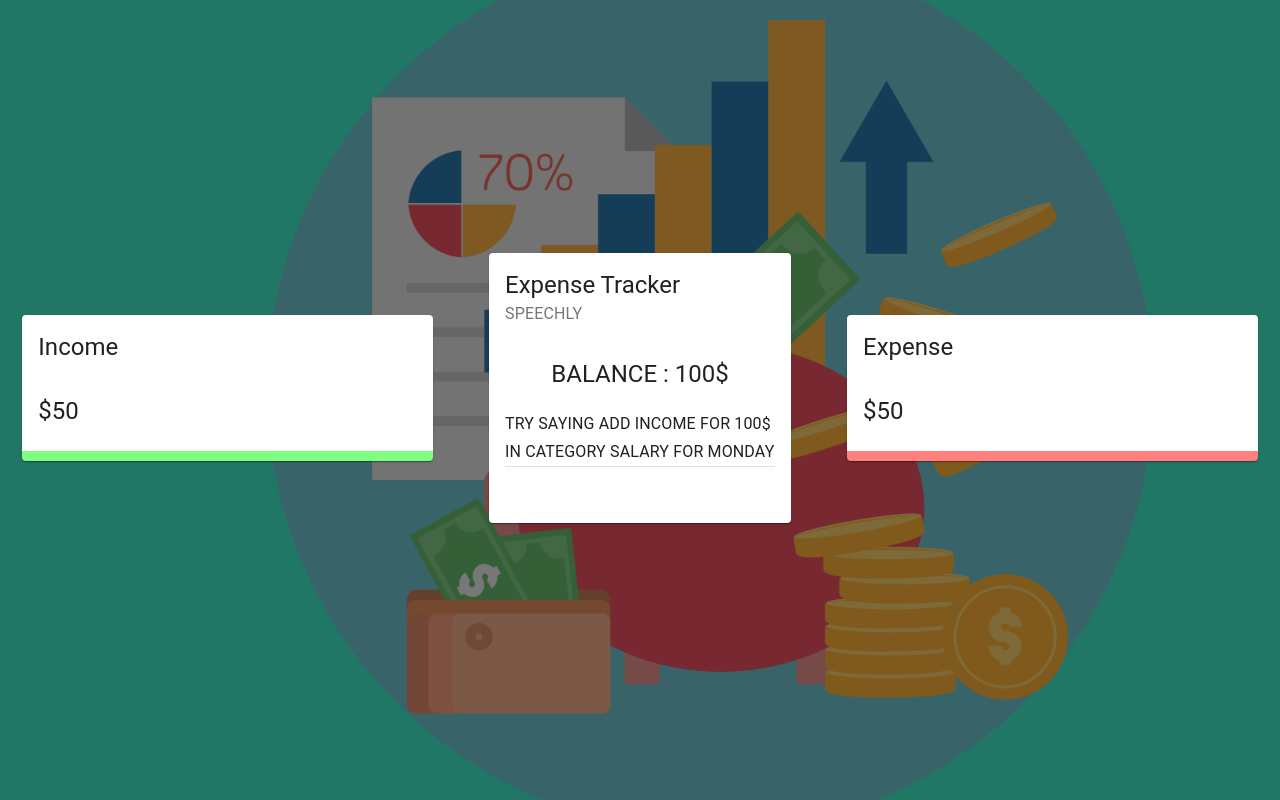
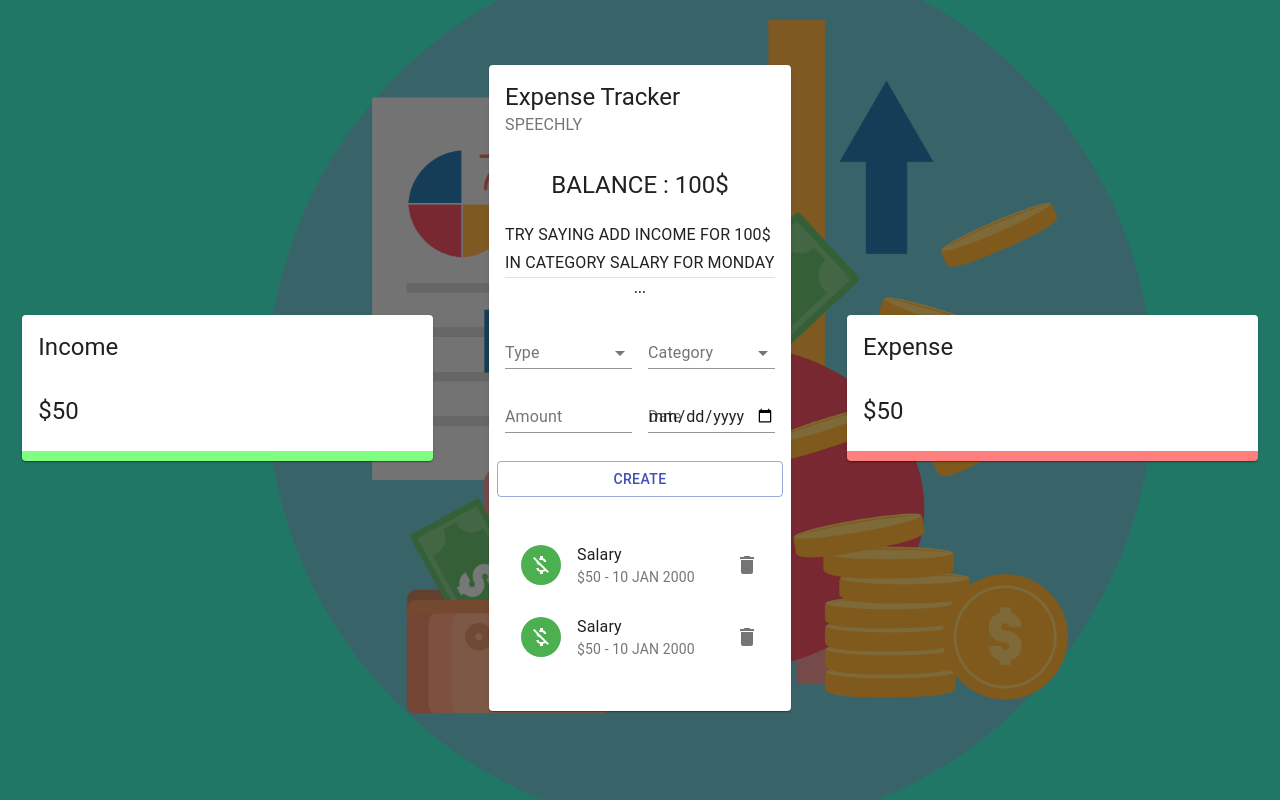
Before and after one commit to Assassin1771/EXPENSE-TRACKER, a React (Create React App) app in the folder app/: page / in a window 1280 px wide. Built offline with nearby package versions, Linux system fonts and the light colour scheme.

Commit message:
List created to display all transactions

```diff
--- /dev/null
+++ b/app/src/components/Main/List/List.js
@@ -0,0 +1,82 @@
+import React, { useContext } from "react";
+import {
+  List as MUIList,
+  ListItem,
+  ListItemAvatar,
+  Avatar,
+  ListItemText,
+  ListItemSecondaryAction,
+  IconButton,
+  Slide,
+} from "@material-ui/core";
+import { Delete, MoneyOff } from "@material-ui/icons";
+
+// import { ExpenseTrackerContext } from "../../../context/context";
+import useStyles from "./styles";
+
+const List = () => {
+  const classes = useStyles();
+
+  const transactions = [
+    {
+      id: 1,
+      type: "Income",
+      category: "Salary",
+      amount: 50,
+      date: "10 JAN 2000",
+    },
+    {
+      id: 2,
+      type: "Income",
+      category: "Salary",
+      amount: 50,
+      date: "10 JAN 2000",
+    },
+    {
+      id: 3,
+      type: "Income",
+      category: "Salary",
+      amount: 50,
+      date: "10 JAN 2000",
+    },
+  ];
+
+  return (
+    <MUIList dense={false} className={classes.list}>
+      {transactions.map((transaction) => (
+        <Slide
+          direction="down"
+          in
+          mountOnEnter
+          unmountOnExit
+          key={transaction.id}
+        >
+          <ListItem>
+            <ListItemAvatar>
+              <Avatar
+                className={
+                  transaction.type === "Income"
+                    ? classes.avatarIncome
+                    : classes.avatarExpense
+                }
+              >
+                <MoneyOff />
+              </Avatar>
+            </ListItemAvatar>
+            <ListItemText
+              primary={transaction.category}
+              secondary={`$${transaction.amount} - ${transaction.date}`}
+            />
+            <ListItemSecondaryAction>
+              <IconButton edge="end" aria-label="delete" onClick="">
+                <Delete />
+              </IconButton>
+            </ListItemSecondaryAction>
+          </ListItem>
+        </Slide>
+      ))}
+    </MUIList>
+  );
+};
+
+export default List;
--- /dev/null
+++ b/app/src/components/Main/List/styles.js
@@ -0,0 +1,17 @@
+import { makeStyles } from "@material-ui/core/styles";
+import { red, green } from "@material-ui/core/colors";
+
+export default makeStyles((theme) => ({
+  avatarIncome: {
+    color: "#fff",
+    backgroundColor: green[500],
+  },
+  avatarExpense: {
+    color: theme.palette.getContrastText(red[500]),
+    backgroundColor: red[500],
+  },
+  list: {
+    maxHeight: "150px",
+    overflow: "auto",
+  },
+}));
--- a/app/src/components/Main/Main.js
+++ b/app/src/components/Main/Main.js
@@ -9,6 +9,7 @@ import {
 } from "@material-ui/core";
 import useStyles from "./styles";
 import Form from "./Form/Form";
+import List from "./List/List";
 
 const Main = () => {
   const classes = useStyles();
@@ -27,12 +28,12 @@ const Main = () => {
             TRY SAYING ADD INCOME FOR 100$ IN CATEGORY SALARY FOR MONDAY
           </Typography>
           <Divider />
-          {/* <Form /> */}
+          <Form />
         </CardContent>
         <CardContent className={classes.cardContent}>
           <Grid container spacing={2}>
             <Grid item xs={12}>
-              {/* list */}
+              <List />
             </Grid>
           </Grid>
         </CardContent>
```
